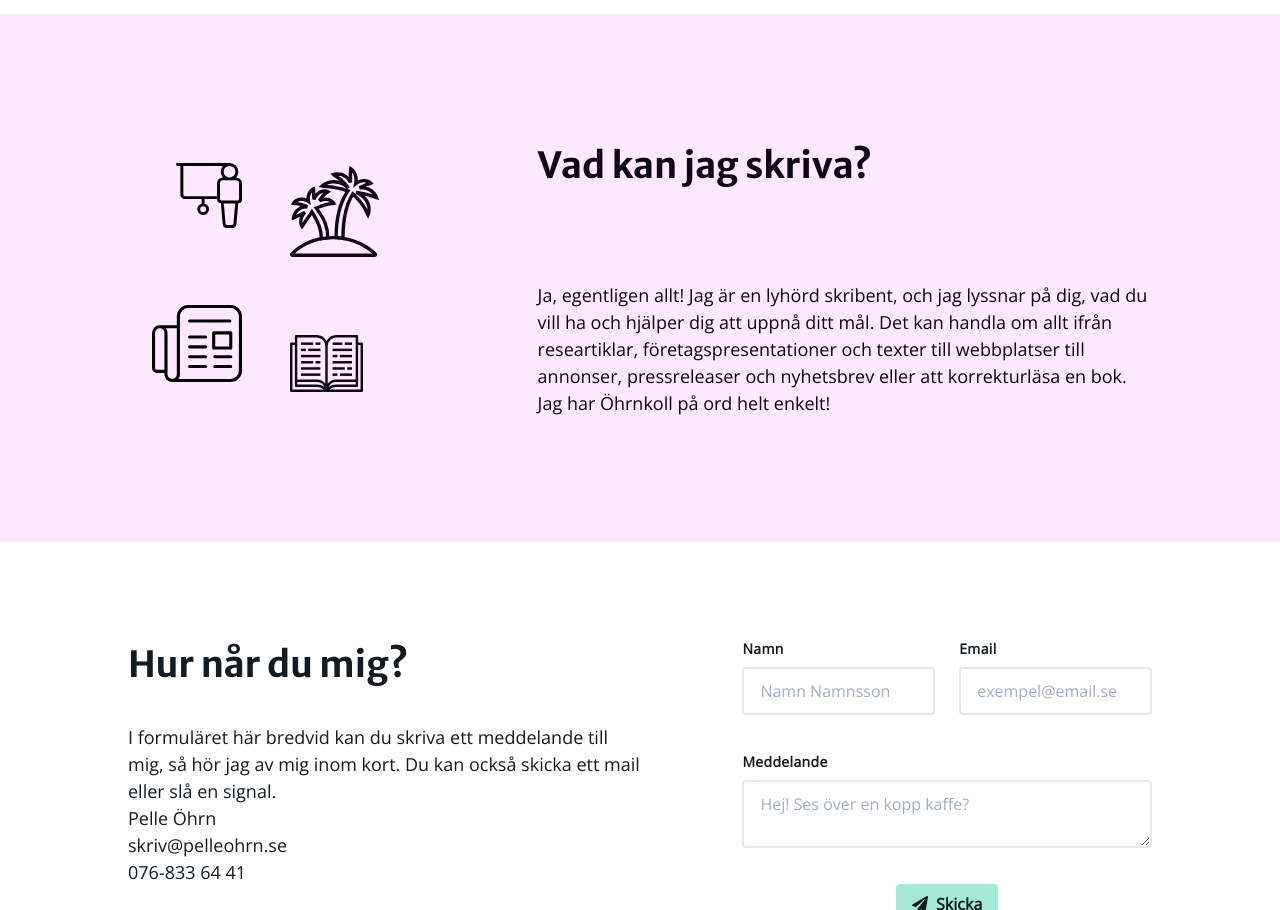
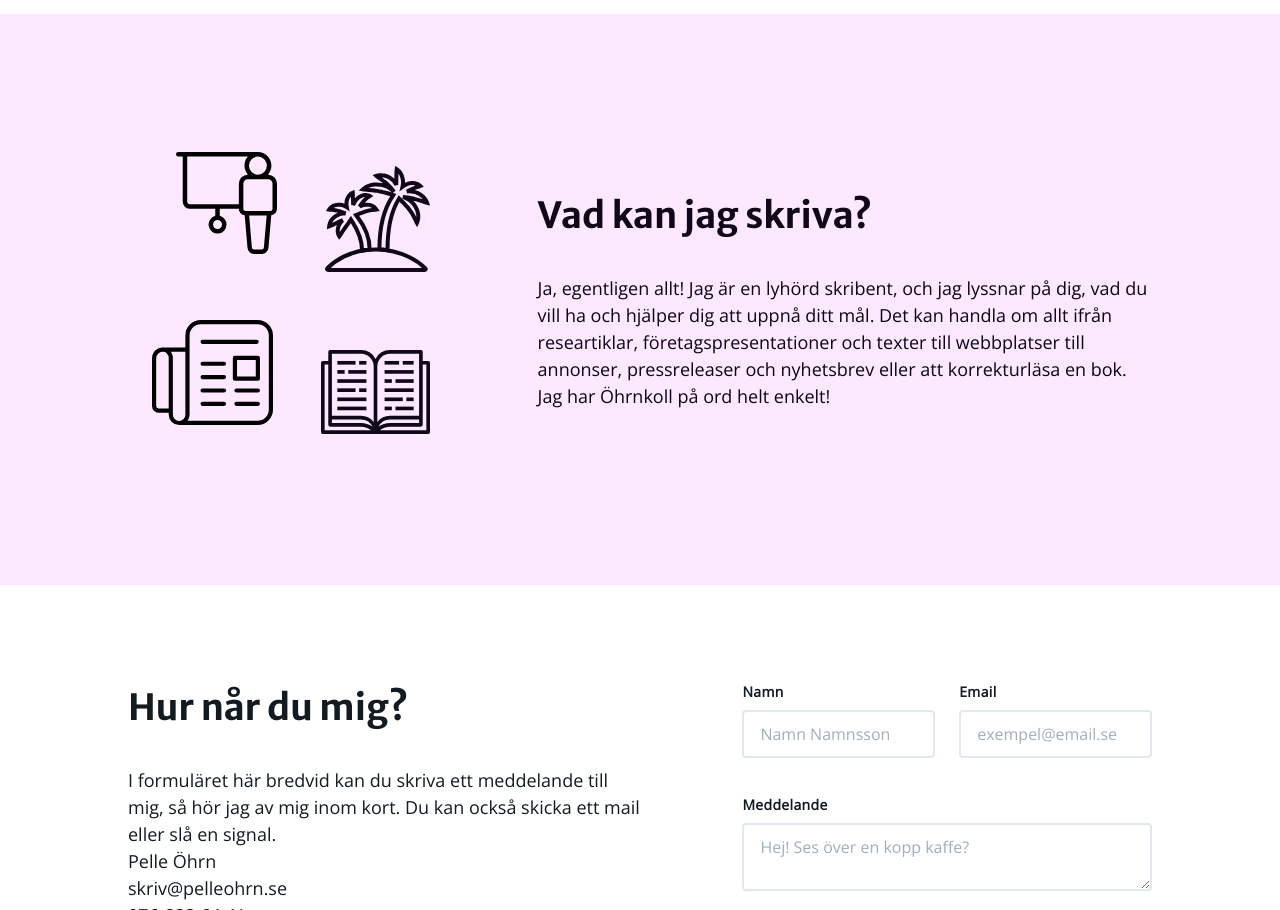
Before and after one commit to oherik/pellessida, a Vue app: page / in a window 1280 px wide. Shown: the part 956-1866 px from the top of the page. Built offline with nearby package versions, Linux system fonts and the light colour scheme.

Commit message:
desktop fix

```diff
--- a/src/components/Main.vue
+++ b/src/components/Main.vue
@@ -33,7 +33,7 @@
       >
     </div>
     <div class="bg-pink grid-rt items-center py-12 lg:py-24">
-      <div class="what__image flex flex-col pr-8 md:pr-12 lg:pr-24 max-w-xs">
+      <div class="what__image flex flex-col mr-8 md:mr-12 lg:mr-24 max-w-xs">
         <div class="flex flex-col lg:flex-row items-center">
           <img
             src="@/assets/images/presentation.svg"
@@ -219,7 +219,7 @@ export default {
       email: `${'skri'}${'v@'}pelleohrn.se`,
       phone: `${'076-833'}${' 64'} 41`,
       windowWidth: window.innerWidth,
-      mediumBreakpoint: '768',
+      mediumBreakpoint: '1024',
     };
   },
   computed: {
@@ -342,7 +342,7 @@ export default {
   grid-column: 2/4;
   grid-row: 2;
 }
-@media (min-width: 768px) {
+@media (min-width: 1024px) {
   .hero__header {
     grid-column: 2;
   }
@@ -355,8 +355,12 @@ export default {
   .who__image {
     grid-column: 3/end;
   }
+  .what__header {
+    align-self: flex-end !important;
+  }
   .what__paragraph {
     grid-column: 3;
+    align-self: flex-start;
   }
   .contact__text {
     grid-column: 2;
```
